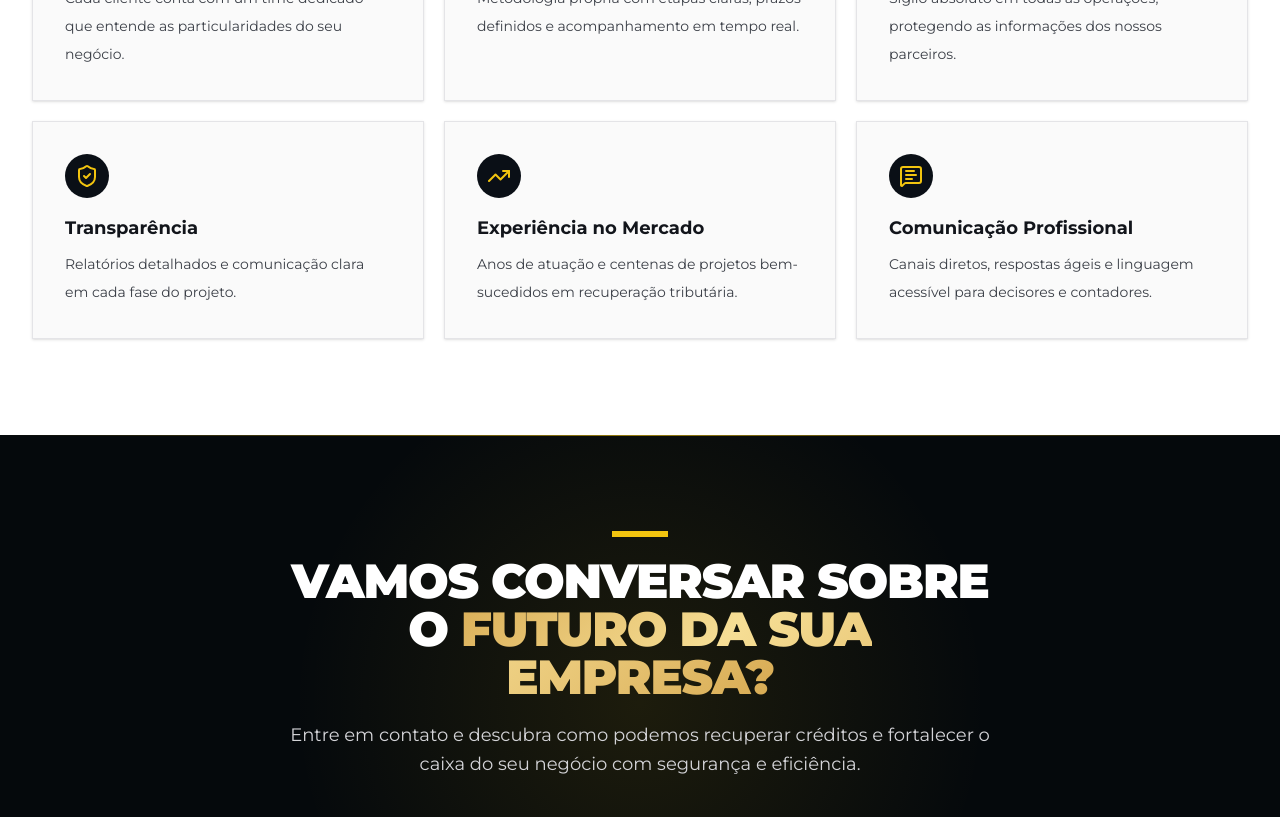
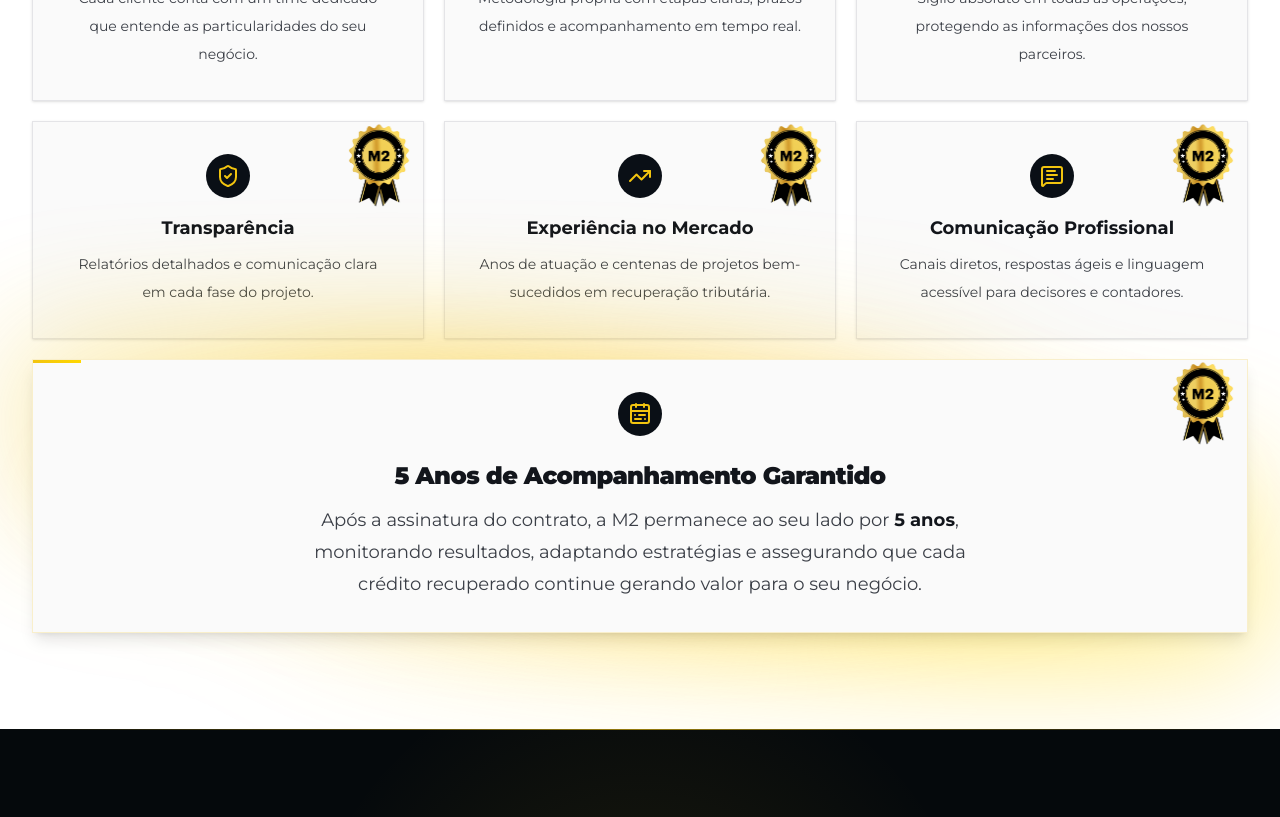
Before and after one commit to evituu/m2-inteligencia-tributaria, a Next.js app: page /sobre in a window 1280 px wide. Shown: the part 5040-5857 px from the top of the page. Built offline with nearby package versions, Linux system fonts and the light colour scheme.

Commit message:
feat: Adição do card de diferencial de 5 anos de acompanhamento

```diff
--- a/app/sobre/_components/InstitutionalDifferentialsSection.tsx
+++ b/app/sobre/_components/InstitutionalDifferentialsSection.tsx
@@ -1,4 +1,5 @@
 import {
+  CalendarRange,
   HeadphonesIcon,
   ListChecks,
   Lock,
@@ -6,6 +7,7 @@ import {
   ShieldCheck,
   TrendingUp,
 } from "lucide-react";
+import Image from "next/image";
 import type { ComponentType, SVGProps } from "react";
 
 interface DifferentialItem {
@@ -71,9 +73,16 @@ export function InstitutionalDifferentialsSection() {
           {differentials.map(({ title, description, icon: Icon }) => (
             <article
               key={title}
-              className="group border border-zinc-200 bg-[#fafafa] px-6 py-7 shadow-sm transition-all duration-300 hover:-translate-y-1 hover:border-[#f2c40f]/60 hover:shadow-md md:px-8 md:py-8"
+              className="group relative border border-zinc-200 bg-[#fafafa] px-6 py-7 text-center shadow-sm transition-all duration-300 hover:-translate-y-1 hover:border-[#f2c40f]/60 hover:shadow-md md:px-8 md:py-8"
             >
-              <div className="mb-4 flex h-11 w-11 items-center justify-center rounded-full bg-[#0a0f16] text-[#f2c40f] transition-colors group-hover:bg-[#f2c40f] group-hover:text-[#0a0f16]">
+              <Image
+                src="/imagens/elementos/m2_selo.png"
+                alt="Selo M2"
+                width={88}
+                height={88}
+                className="pointer-events-none absolute right-0 top-0 h-[88px] w-[88px] object-contain"
+              />
+              <div className="mx-auto mb-4 flex h-11 w-11 items-center justify-center rounded-full bg-[#0a0f16] text-[#f2c40f] transition-colors group-hover:bg-[#f2c40f] group-hover:text-[#0a0f16]">
                 <Icon className="h-6 w-6" />
               </div>
               <h3 className="text-lg font-bold text-[#12151b]">{title}</h3>
@@ -83,6 +92,63 @@ export function InstitutionalDifferentialsSection() {
             </article>
           ))}
         </div>
+
+        {/* Diferencial adicional com luz dourada intensa */}
+        <div className="group relative mt-5">
+          {/* Aura luminosa multi-camadas */}
+          <div
+            className="absolute -inset-6 pointer-events-none opacity-60 group-hover:opacity-100 blur-3xl transition-opacity duration-500"
+            style={{
+              background: 'radial-gradient(ellipse at 30% 20%, #f2c40f 0%, transparent 55%), radial-gradient(ellipse at 80% 90%, #ffd700 0%, transparent 55%)'
+            }}
+          ></div>
+          <div
+            className="absolute -inset-4 pointer-events-none opacity-40 group-hover:opacity-80 blur-2xl transition-opacity duration-500"
+            style={{
+              background: 'radial-gradient(ellipse at center, #f2c40f 0%, #ffb000 30%, transparent 70%)'
+            }}
+          ></div>
+          <div
+            className="absolute -inset-2 pointer-events-none opacity-30 group-hover:opacity-60 blur-xl transition-opacity duration-500"
+            style={{
+              background: 'radial-gradient(ellipse at center, #f2c40f 0%, transparent 60%)'
+            }}
+          ></div>
+
+          <article className="relative flex flex-col items-center gap-6 border border-[#f2c40f]/20 bg-[#fafafa] px-6 py-7 text-center shadow-lg transition-all duration-500 hover:-translate-y-2 hover:border-[#f2c40f]/60 hover:shadow-[0_20px_50px_-10px_rgba(242,196,15,0.35)] md:px-8 md:py-8">
+            {/* Linha superior de acento que cresce no hover */}
+            <span
+              className="absolute top-0 left-0 h-[3px] w-12 group-hover:w-full transition-all duration-500 ease-out"
+              style={{
+                background: 'linear-gradient(90deg, #f2c40f 0%, #ffd700 100%)'
+              }}
+            ></span>
+
+            <Image
+              src="/imagens/elementos/m2_selo.png"
+              alt="Selo M2"
+              width={88}
+              height={88}
+              className="pointer-events-none absolute right-0 top-0 h-[88px] w-[88px] object-contain"
+            />
+          <div className="flex-shrink-0">
+            <div className="mx-auto mb-0 flex h-11 w-11 items-center justify-center rounded-full bg-[#0a0f16] text-[#f2c40f] transition-all duration-500 group-hover:bg-[#f2c40f] group-hover:text-[#0a0f16] group-hover:shadow-[0_0_24px_rgba(242,196,15,0.6)] group-hover:scale-110">
+              <CalendarRange className="h-6 w-6" />
+            </div>
+          </div>
+          <div className="flex-1">
+            <h3 className="text-xl font-black tracking-tight text-[#12151b] md:text-2xl">
+              5 Anos de Acompanhamento Garantido
+            </h3>
+            <p className="mt-3 max-w-2xl text-base leading-8 text-[#3b3f47] md:text-lg md:leading-8">
+              Após a assinatura do contrato, a M2 permanece ao seu lado por{" "}
+              <span className="font-bold text-[#12151b]">5 anos</span>,
+              monitorando resultados, adaptando estratégias e assegurando que
+              cada crédito recuperado continue gerando valor para o seu negócio.
+            </p>
+          </div>
+          </article>
+        </div>
       </div>
     </section>
   );
```
